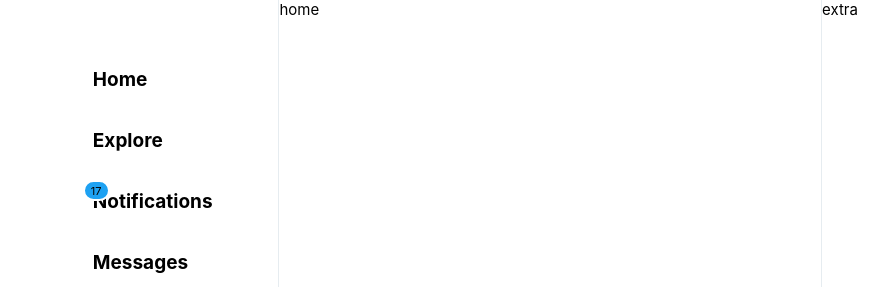
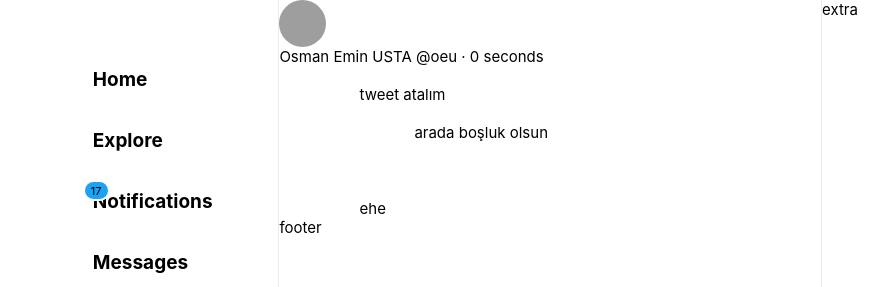
Before and after one commit to osmanemin/twitter-web-react, a Next.js app: page / in a window 1280 px wide. Shown: the top 287 px of the page, without its empty margins (93-981 px from the left). Built offline with nearby package versions, Linux system fonts and the light colour scheme; grey boxes are pictures that could not be loaded; some icons are missing.

Commit message:
create tweet component

```diff
--- /dev/null
+++ b/components/tweet/tweet.js
@@ -0,0 +1,30 @@
+import style from './tweet.module.css';
+import Photo from "../photo/photo";
+
+import formatDistanceToNowStrict from 'date-fns/formatDistanceToNowStrict';
+
+const Tweet = ({photo, name, slug, text, datetime, children}) => {
+    return(
+        <article className={style.tweet}>
+
+            <div className={style.avatar}>
+                <Photo/>
+            </div>
+
+            <div className={style.body}>
+
+                <header className={style.header}>
+                    {name} @{slug} · {formatDistanceToNowStrict(datetime)}
+                </header>
+
+                <div className={style.content}>{text}</div>
+
+                <footer className={style.footer}>
+                    footer
+                </footer>
+                {children}
+            </div>
+        </article>
+    )
+}
+export default Tweet;
--- /dev/null
+++ b/components/tweet/tweet.module.css
@@ -0,0 +1,7 @@
+.tweet{
+
+}
+
+.content{
+    white-space: pre-wrap;
+}
--- a/pages/index.js
+++ b/pages/index.js
@@ -1,11 +1,23 @@
 import Layout from "../components/layout/layout";
+import Tweet from "../components/tweet/tweet";
 
 
 export default function Home() {
 
     return (
         <Layout>
-            home
+            <Tweet name="Osman Emin USTA"
+                   slug="oeu"
+                   text={`
+                   tweet atalım
+
+                                arada boşluk olsun
+
+
+
+                   ehe`}
+                   datetime={new Date()}>
+                </Tweet>
         </Layout>
     )
 }
```
